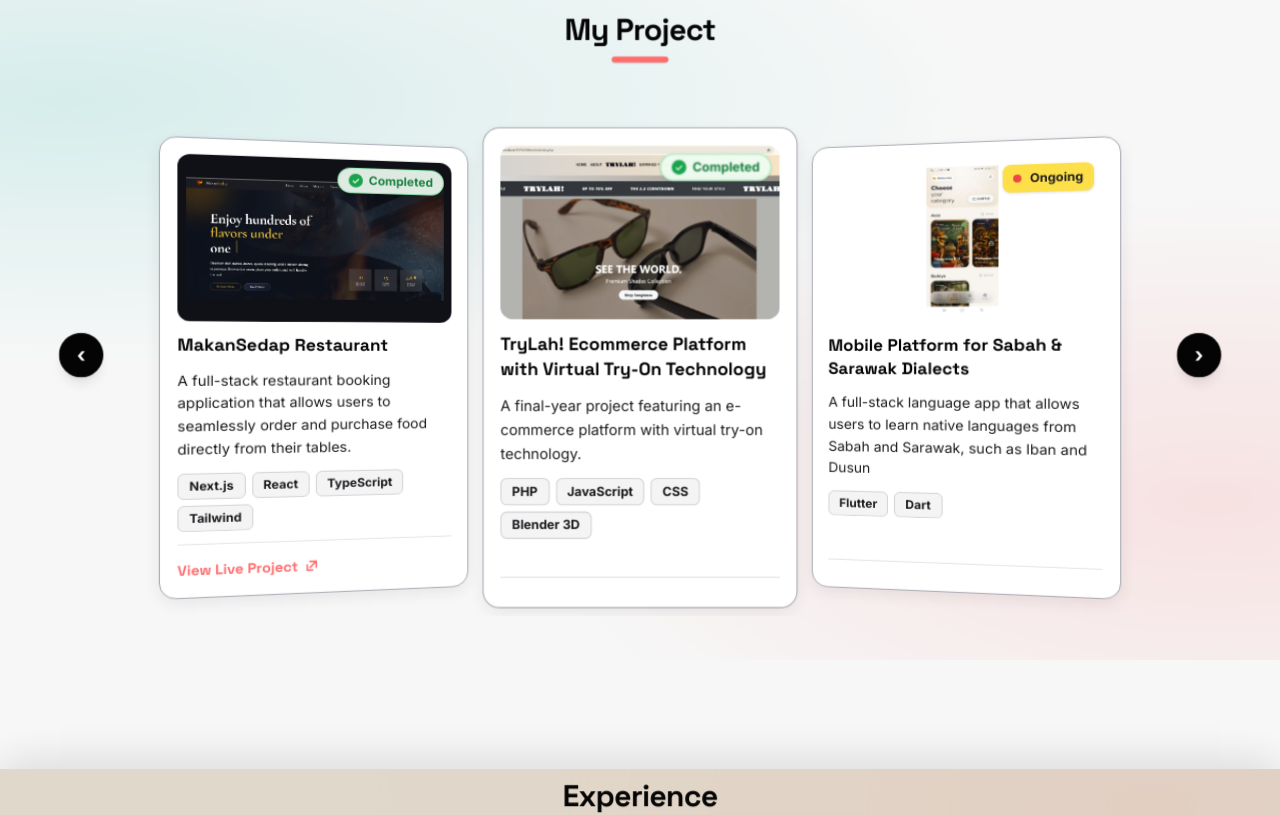
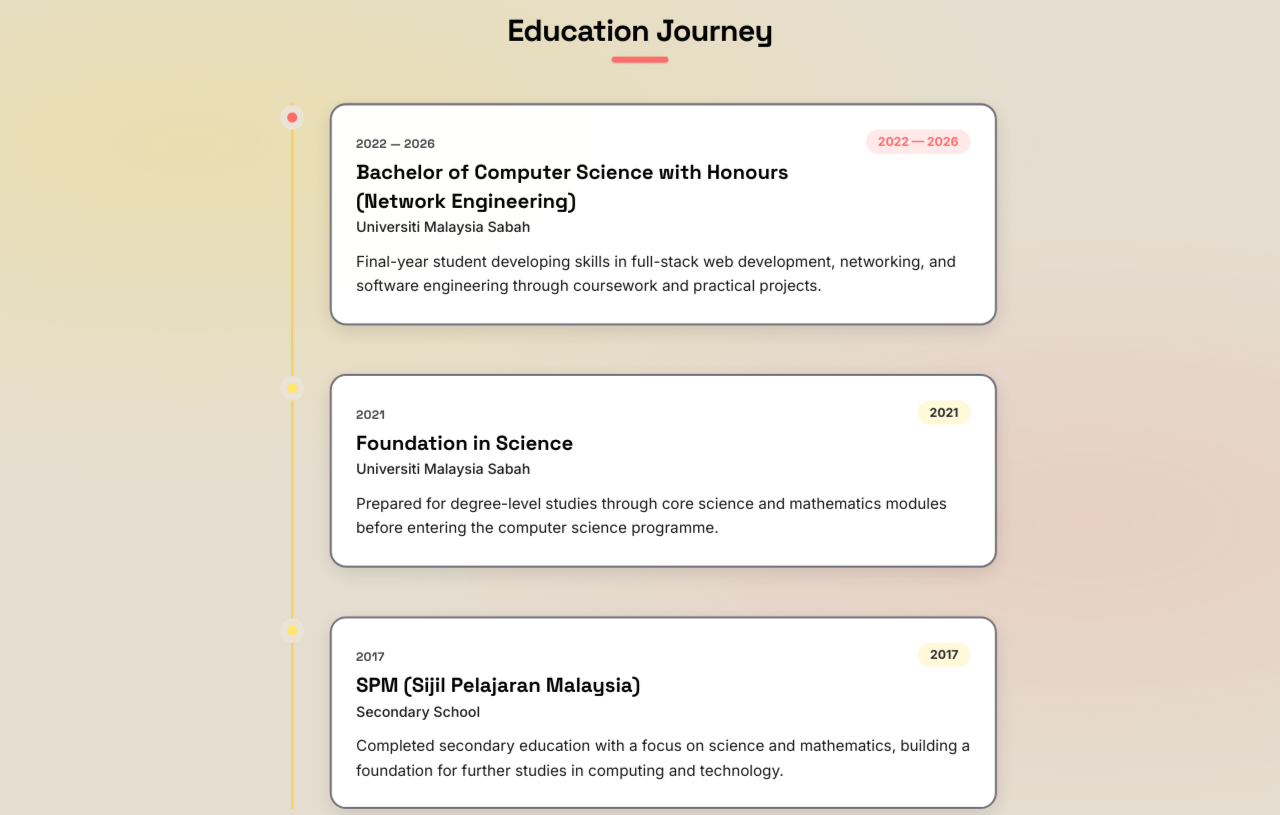
Before and after one commit to ncyril86-star/cyril-portfolio, a React (Vite) app: page / in a window 1280 px wide. Shown: the part 940-1755 px from the top of the page. Built offline with nearby package versions, Linux system fonts and the light colour scheme.

Commit message:
Add education journey timeline between hero and projects.
Introduce a yellow-themed academic timeline section with its own data, styling variant, nav link, and updated sticky section stacking order.

```diff
--- a/src/App.tsx
+++ b/src/App.tsx
@@ -1,4 +1,5 @@
 import { Nav } from "./components/layout/Nav";
+import { EducationSection } from "./components/sections/EducationSection";
 import { ExpertiseSection } from "./components/sections/ExpertiseSection";
 import { FooterSection } from "./components/sections/FooterSection";
 import { HeroSection } from "./components/sections/HeroSection";
@@ -14,6 +15,7 @@ export default function App() {
       {/* Stacking container — needs enough height for all sticky panels */}
       <main>
         <HeroSection />
+        <EducationSection />
         <ProjectsSection />
         <WorkSection />
         <ExpertiseSection />
--- a/src/components/layout/Nav.tsx
+++ b/src/components/layout/Nav.tsx
@@ -8,6 +8,7 @@ type NavLink = {
 };
 
 const navLinks: NavLink[] = [
+  { label: "Education", href: "#education" },
   { label: "Project", href: "#projects" },
   { label: "Experience", href: "#work" },
   { label: "Expertise", href: "#expertise" },
--- /dev/null
+++ b/src/components/sections/EducationSection.tsx
@@ -0,0 +1,20 @@
+import { educationPath } from "../../data/education";
+import { ScrollScene } from "../ui/ScrollScene";
+import { SectionHeading } from "../ui/SectionHeading";
+import { ExperienceTimeline } from "./ExperienceTimeline";
+
+export function EducationSection() {
+  return (
+    <ScrollScene
+      id="education"
+      className="section-journey"
+      bgClassName="bg-education"
+      stackIndex={2}
+    >
+      <div className="mx-auto max-w-3xl px-3 sm:px-4 md:px-8">
+        <SectionHeading title="Education Journey" className="text-2xl md:text-3xl" />
+        <ExperienceTimeline items={educationPath} variant="journey" />
+      </div>
+    </ScrollScene>
+  );
+}
--- a/src/components/sections/ExperienceTimeline.tsx
+++ b/src/components/sections/ExperienceTimeline.tsx
@@ -11,17 +11,27 @@ const accentStyles = {
     ring: "ring-teal/25",
     badge: "bg-teal/15 text-teal",
   },
+  yellow: {
+    dot: "bg-yellow",
+    ring: "ring-yellow/30",
+    badge: "bg-yellow/25 text-zinc-800 dark:text-yellow",
+  },
 } as const;
 
 interface ExperienceTimelineProps {
   items: Experience[];
+  variant?: "default" | "journey";
 }
 
-export function ExperienceTimeline({ items }: ExperienceTimelineProps) {
+export function ExperienceTimeline({ items, variant = "default" }: ExperienceTimelineProps) {
   const ordered = [...items].reverse();
+  const timelineClass =
+    variant === "journey"
+      ? "experience-timeline experience-timeline--journey"
+      : "experience-timeline";
 
   return (
-    <ol className="experience-timeline relative mt-8 border-l-2 border-border md:mt-10 md:ml-2">
+    <ol className={`${timelineClass} relative mt-8 border-l-2 md:mt-10 md:ml-2`}>
       {ordered.map((item, index) => {
         const accent = accentStyles[item.accent];
         const isLast = index === ordered.length - 1;
@@ -32,7 +42,7 @@ export function ExperienceTimeline({ items }: ExperienceTimelineProps) {
             className={`relative pl-7 sm:pl-9 ${isLast ? "pb-0" : "pb-10 md:pb-12"}`}
           >
             <span
-              className={`absolute -left-[9px] top-1.5 z-10 size-4 rounded-full border-[3px] border-[var(--bg-section-alt)] ring-4 ring-[var(--bg-section-alt)] ${accent.dot}`}
+              className={`absolute -left-[9px] top-1.5 z-10 size-4 rounded-full border-[3px] border-[var(--timeline-surface)] ring-4 ring-[var(--timeline-surface)] ${accent.dot}`}
               aria-hidden
             />
 
--- a/src/components/sections/ExpertiseSection.tsx
+++ b/src/components/sections/ExpertiseSection.tsx
@@ -9,7 +9,7 @@ export function ExpertiseSection() {
       className="section-elevated"
       bgClassName="bg-expertise"
       stack={true}
-      stackIndex={4}
+      stackIndex={5}
     >
       <div className="mx-auto max-w-5xl px-4 md:px-8">
         <SectionHeading title="Expertise" className="text-2xl md:text-3xl" />
--- a/src/components/sections/FooterSection.tsx
+++ b/src/components/sections/FooterSection.tsx
@@ -7,7 +7,7 @@ export function FooterSection() {
       className="section-footer px-3 py-16 sm:px-4 md:px-8 md:py-20"
       bgClassName="bg-footer"
       stack={true}
-      stackIndex={5}
+      stackIndex={6}
       compact={true}
     >
       <footer className="mx-auto w-full max-w-3xl text-center">
--- a/src/components/sections/ProjectsSection.tsx
+++ b/src/components/sections/ProjectsSection.tsx
@@ -67,7 +67,7 @@ export function ProjectsSection() {
   };
 
   return (
-    <ScrollScene id="projects" className="section-elevated" bgClassName="bg-projects" stackIndex={2}>
+    <ScrollScene id="projects" className="section-elevated" bgClassName="bg-projects" stackIndex={3}>
       <div className="mx-auto max-w-7xl px-3 sm:px-4 md:px-8">
         <SectionHeading title="My Project" className="text-2xl md:text-3xl" />
 
--- a/src/components/sections/WorkSection.tsx
+++ b/src/components/sections/WorkSection.tsx
@@ -5,7 +5,7 @@ import { ExperienceTimeline } from "./ExperienceTimeline";
 
 export function WorkSection() {
   return (
-    <ScrollScene id="work" className="section-alt" bgClassName="bg-work" stackIndex={3}>
+    <ScrollScene id="work" className="section-alt" bgClassName="bg-work" stackIndex={4}>
       <div className="mx-auto max-w-3xl px-3 sm:px-4 md:px-8">
         <SectionHeading title="Experience" className="text-2xl md:text-3xl" />
         <ExperienceTimeline items={experiences} />
--- /dev/null
+++ b/src/data/education.ts
@@ -0,0 +1,31 @@
+import type { Experience } from "../types";
+
+export const educationPath: Experience[] = [
+  {
+    id: "spm",
+    role: "SPM (Sijil Pelajaran Malaysia)",
+    company: "Secondary School",
+    period: "2017",
+    description:
+      "Completed secondary education with a focus on science and mathematics, building a foundation for further studies in computing and technology.",
+    accent: "yellow",
+  },
+  {
+    id: "foundation",
+    role: "Foundation in Science",
+    company: "Universiti Malaysia Sabah",
+    period: "2021",
+    description:
+      "Prepared for degree-level studies through core science and mathematics modules before entering the computer science programme.",
+    accent: "yellow",
+  },
+  {
+    id: "degree",
+    role: "Bachelor of Computer Science with Honours (Network Engineering)",
+    company: "Universiti Malaysia Sabah",
+    period: "2022 — 2026",
+    description:
+      "Final-year student developing skills in full-stack web development, networking, and software engineering through coursework and practical projects.",
+    accent: "coral",
+  },
+];
--- a/src/index.css
+++ b/src/index.css
@@ -204,6 +204,13 @@ html::-webkit-scrollbar,
     var(--bg-page);
 }
 
+.bg-education {
+  background:
+    radial-gradient(ellipse 120% 65% at 15% 30%, rgba(255, 230, 109, 0.55) 0%, transparent 55%),
+    radial-gradient(ellipse 100% 60% at 85% 70%, rgba(255, 107, 107, 0.22) 0%, transparent 55%),
+    var(--bg-section-alt);
+}
+
 .bg-projects {
   background:
     radial-gradient(ellipse 130% 60% at 5% 30%, rgba(78, 205, 196, 0.40) 0%, transparent 55%),
@@ -251,6 +258,11 @@ html::-webkit-scrollbar,
   box-shadow: 0 -8px 40px rgba(0, 0, 0, 0.12);
 }
 
+.section-journey {
+  background-color: var(--bg-section-alt);
+  box-shadow: 0 -8px 40px rgba(0, 0, 0, 0.1);
+}
+
 .section-footer {
   background-color: var(--bg-footer);
   border-top: 1px solid var(--border-strong);
@@ -276,6 +288,7 @@ html::-webkit-scrollbar,
 /* Experience timeline — vertical line + nodes */
 .experience-timeline {
   --timeline-track: var(--border-default);
+  --timeline-surface: var(--bg-section-alt);
 }
 
 .dark .experience-timeline {
@@ -284,6 +297,15 @@ html::-webkit-scrollbar,
 
 .experience-timeline {
   border-color: var(--timeline-track);
+}
+
+.experience-timeline--journey {
+  --timeline-track: rgba(255, 193, 7, 0.55);
+  --timeline-surface: var(--bg-section-alt);
+}
+
+.dark .experience-timeline--journey {
+  --timeline-track: rgba(255, 230, 109, 0.45);
 }
 
 .dark .section-card {
--- a/src/types/index.ts
+++ b/src/types/index.ts
@@ -18,7 +18,7 @@ export interface Experience {
   company: string;
   period: string;
   description: string;
-  accent: "coral" | "teal";
+  accent: "coral" | "teal" | "yellow";
 }
 
 export interface SkillGroup {
```
